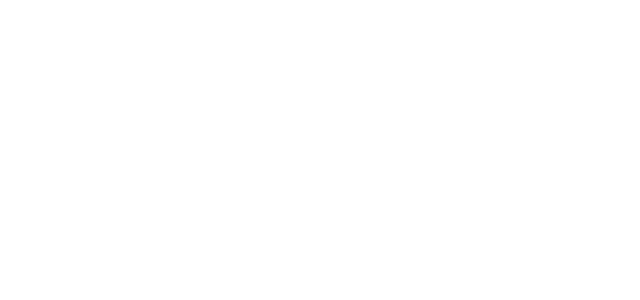
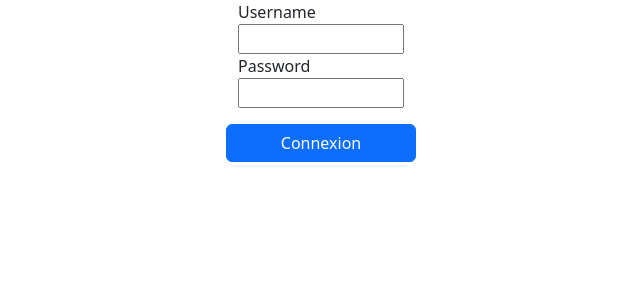
Before and after one commit to Valentin460/projet-annuel-concours-photos, a React (Create React App) app in the folder react_dashboard/: page / in a window 1280 px wide. Before the commit this address had no page. Shown: the top 300 px of the page, without its empty margins (319-959 px from the left). Built offline with nearby package versions, Linux system fonts and the light colour scheme.

Commit message:
loginForm update

```diff
--- a/react_dashboard/src/App.js
+++ b/react_dashboard/src/App.js
@@ -23,7 +23,7 @@
 
   return (
     <Routes>
-      <Route path='/login' element={<LoginForm/>}></Route>
+      <Route path='/' element={<LoginForm/>}></Route>
     </Routes>
   );
 }
--- a/react_dashboard/src/Components/LoginForm.js
+++ b/react_dashboard/src/Components/LoginForm.js
@@ -31,12 +31,12 @@
         <div className='container'>
             <form className='row flex-column align-items-center'>
                 <div className='d-flex flex-column col-4 col-lg-2'>
-                    <label htmlFor="username" className=''>Username</label>
-                    <input id='username' value={username} onChange={(event) => setUsername(event.target.value)} />
+                    <label htmlFor="username">Username</label>
+                    <input name='username' type={'email'} value={username} onChange={(event) => setUsername(event.target.value)} />
                 </div>
                 <div className='d-flex flex-column col-4 col-lg-2 mb-3'>
                     <label htmlFor="password">Password</label>
-                    <input id='password' value={password} onChange={(event) => setPassword(event.target.value)} />
+                    <input name='password' type={'password'} value={password} onChange={(event) => setPassword(event.target.value)} />
                 </div>
                 <button type='button' onClick={() => getConnection()} className='btn btn-primary col-4 col-lg-2'>Connexion</button>
             </form>
```
Also changed, not shown: 2 other files (tests, documents, lock files or other folders).
